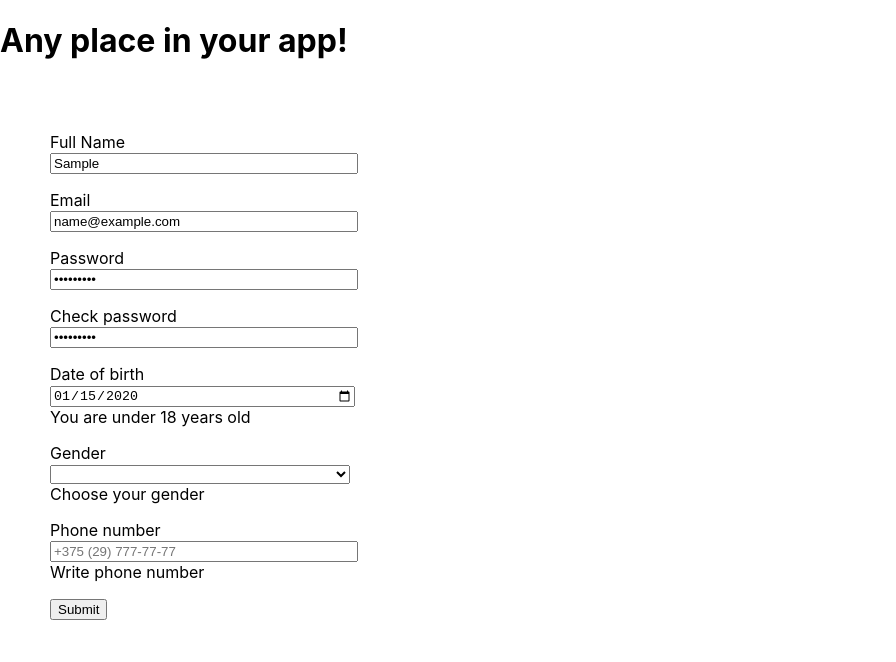
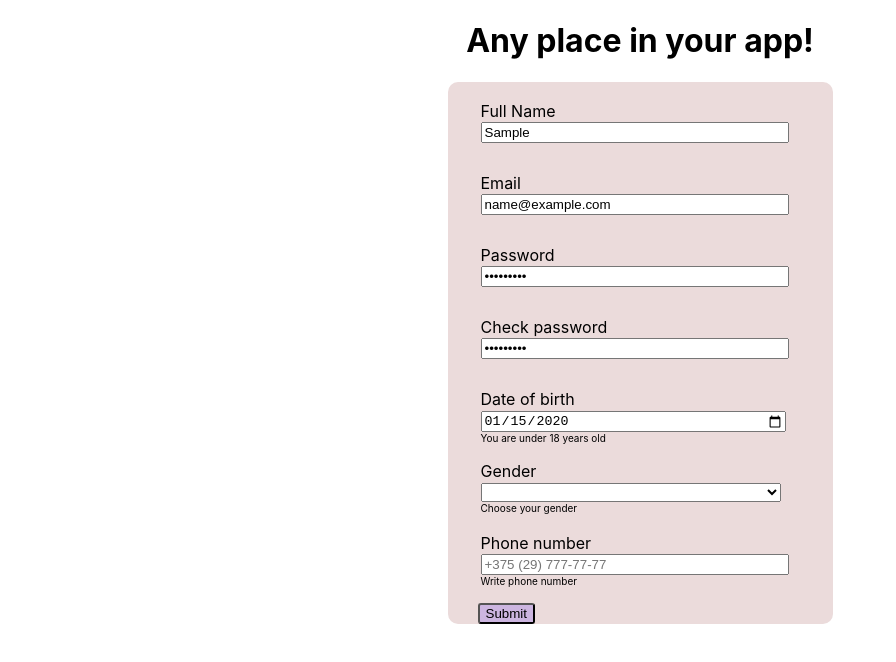
Before and after one commit to ZhenyaHoholko/form, a React (Create React App) app: page / in a window 1280 px wide. Both pictures are taken after typing "Sample", "name@example.com", "Sample123", "Sample123", "2020-01-15", "Sample" into the empty fields and a click on the button "Submit". Shown: the top 662 px of the page, without its empty margins (0-896 px from the left). Built offline with nearby package versions, Linux system fonts and the light colour scheme.

Commit message:
Update Style

```diff
--- a/src/App.css
+++ b/src/App.css
@@ -1,9 +1,18 @@
+.main {
+  display: grid;
+  place-items: center;
+}
+
 Form {
   width: 100%;
-  max-width: 500px;
-  padding: 50px;
+  max-width: 325px;
+  padding: 0px 30px 0px 30px;
   border-radius: 10px;
-  background-color: #fff;
+  background-color: #ebdbdb;
+}
+.errorMessage {
+  font-size: 10px;
+  padding-bottom: 5px;
 }
 
 label {
@@ -11,10 +20,19 @@ label {
 }
 input,
 select {
-  width: 300px; /* Устанавливаем ширину в 300 пикселей */
+  width: 300px;
 }
-/* .input-container {
-  position: relative;
-  margin-bottom: 26px;
-  width: 100%;
-} */
+
+h1 {
+  text-align: center;
+}
+
+.container {
+  padding: 3px;
+  height: 50px;
+}
+button {
+  border-radius: 3px;
+  background-color: rgb(204, 181, 224);
+  /* place-items: center; */
+}
--- a/src/App.js
+++ b/src/App.js
@@ -1,12 +1,13 @@
 // Render Prop
 import React from "react";
 import "./App.css";
+import { Button, Checkbox, Input } from "antd";
 import InputMask from "react-input-mask";
 import { Formik, Form, Field, ErrorMessage } from "formik";
 
 const Basic = () => {
   return (
-    <div>
+    <div className="main">
       <h1>Any place in your app!</h1>
       <Formik
         initialValues={{
@@ -26,8 +27,7 @@ const Basic = () => {
           const birthDate = new Date(values.date);
 
           if (!/^[а-яёА-ЯЁA-Z0-9._%+-]{2,25}$/i.test(values.firstName)) {
-            errors.firstName =
-              "Enter the name in Cyrillic or Latin from 2 to 25 characters";
+            errors.firstName = "Enter the name from 2 to 25 characters";
           }
 
           if (!values.email) {
@@ -89,28 +89,55 @@ const Basic = () => {
       >
         {({ isSubmitting, values, setFieldValue }) => (
           <Form>
+            <p className="container">
+              {/* {" "} */}
               <label className="input-container" htmlFor="firstName">
                 Full Name
               </label>
               <Field type="input" name="firstName" id="firstName" required />
-            <ErrorMessage name="firstName" component="div" />
-            <p />
+              <ErrorMessage
+                className="errorMessage"
+                name="firstName"
+                component="div"
+              />
+            </p>
+            <p className="container">
               <label htmlFor="email">Email</label>
               <Field name="email" id="email" placeholder="some@some.some" />
-            <ErrorMessage name="email" component="div" />
-            <p />
+              <ErrorMessage
+                className="errorMessage"
+                name="email"
+                component="div"
+              />
+            </p>
+            <p className="container">
               <label htmlFor="password">Password</label>
               <Field type="password" name="password" id="password" />
-            <ErrorMessage name="password" component="div" />
-            <p />
+              <ErrorMessage
+                className="errorMessage"
+                name="password"
+                component="div"
+              />
+            </p>
+            <p className="container">
               <label htmlFor="password2">Check password</label>
               <Field type="password" name="password2" id="password2" />
-            <ErrorMessage name="password2" component="div" />
-            <p />
+              <ErrorMessage
+                className="errorMessage"
+                name="password2"
+                component="div"
+              />
+            </p>
+            <p className="container">
               <label htmlFor="date">Date of birth</label>
               <Field type="date" name="date" id="date" />
-            <ErrorMessage name="date" component="div" />
-            <p />
+              <ErrorMessage
+                className="errorMessage"
+                name="date"
+                component="div"
+              />
+            </p>
+            <p className="container">
               <label htmlFor="gender">Gender</label>
               <Field
                 as="select"
@@ -124,8 +151,13 @@ const Basic = () => {
                 <option value="Female">Female</option>
                 <option value="Other">Other</option>
               </Field>
-            <ErrorMessage name="gender" component="div" />
-            <p />
+              <ErrorMessage
+                className="errorMessage"
+                name="gender"
+                component="div"
+              />
+            </p>
+            <p className="container">
               <label htmlFor="phoneNumber">Phone number</label>
               <InputMask
                 mask="+375 (99) 999-99-99"
@@ -134,8 +166,12 @@ const Basic = () => {
                 placeholder="+375 (29) 777-77-77"
                 id="phoneNumber"
               />
-            <ErrorMessage name="phoneNumber" component="div" />
-            <p />
+              <ErrorMessage
+                className="errorMessage"
+                name="phoneNumber"
+                component="div"
+              />
+            </p>
             <button type="submit" disabled={isSubmitting} onclick="enterNum()">
               Submit
             </button>
```
Lines whose indentation alone changed are shown as unchanged.
